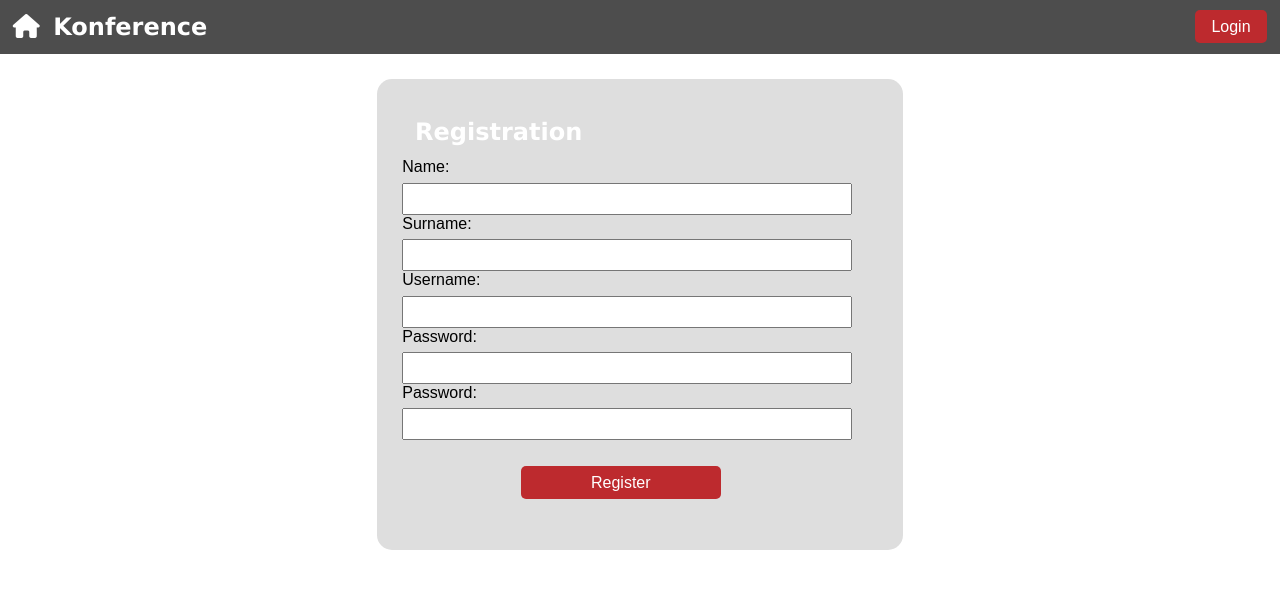
After one commit to jakub-34/IIS, a PHP site: page /register.html in a window 1280 px wide. The commit adds this page. Shown: the top 589 px of the page. Run offline with PHP 8.4, Linux system fonts and the light colour scheme.

Commit message:
login a registracia

```diff
--- /dev/null
+++ b/register.html
@@ -0,0 +1,112 @@
+<!DOCTYPE html>
+<html lang="cs">
+<head>
+    <meta charset="UTF-8">
+    <meta name="viewport" content="width=device-width, initial-scale=1.0">
+    <title>Registrace</title>
+    <link rel="stylesheet" href="style.css">
+    <link rel="stylesheet" href="https://cdnjs.cloudflare.com/ajax/libs/font-awesome/6.0.0-beta3/css/all.min.css">
+    <style>
+        /* Red border for wrong data */
+        .error-border {
+            border: 2px solid red;
+        }
+    </style>
+</head>
+<body>
+
+    <div class="header-container">
+        <h2 style="float: left;">
+            <a href="index.php" style="text-decoration: none; color: inherit;">
+                <i class="fas fa-home" style="margin-right: 5px;"></i>
+                Konference
+            </a>
+        </h2>
+        <a href="login.html" class="login-button">Login</a>
+    </div>
+
+    <div class="body">
+        <form action="register.php" method="POST" onsubmit="return validateForm()" style="max-width: 450px; margin: auto; padding: 2vw 4vw 4vw 2vw; background-color: #DEDEDE; border-radius: 15px;">
+            <h2>Registration</h2>
+            <label for="name">Name:</label>
+            <input type="text" id="name" name="name" required style="width: 100%; padding: 1vw; margin-top: 0.5vw; box-sizing: border-box; height: 2.5vw;">
+
+            <label for="lastname">Surname:</label>
+            <input type="text" id="lastname" name="lastname" required style="width: 100%; padding: 1vw; margin-top: 0.5vw; box-sizing: border-box; height: 2.5vw;">
+
+            <label for="username">Username:</label>
+            <input type="text" id="username" name="username" required style="width: 100%; padding: 1vw; margin-top: 0.5vw; box-sizing: border-box; height: 2.5vw;" oninput="checkUsername()">
+            <p id="usernameError" style="color: red; display: none;">Username already exists</p>
+
+            <label for="password">Password:</label>
+            <input type="password" id="password" name="password" required style="width: 100%; padding: 1vw; margin-top: 0.5vw; box-sizing: border-box; height: 2.5vw;">
+
+            <label for="confirm_password">Password:</label>
+            <input type="password" id="confirm_password" name="confirm_password" required style="width: 100%; padding: 1vw; margin-top: 0.5vw; box-sizing: border-box; height: 2.5vw;">
+
+            <div style="display: flex; justify-content: center; margin-top: 2vw;">
+                <button type="submit" class="login-button" style="width: 100%; max-width: 200px;">Register</button>
+            </div>
+        </form>
+    </div>
+
+    <script>
+        // Check if passwords match and username is unique
+        function validateForm() {
+            const password = document.getElementById('password').value;
+            const confirmPassword = document.getElementById('confirm_password');
+            const username = document.getElementById('username');
+            const usernameError = document.getElementById('usernameError');
+
+            // Resets error borders
+            confirmPassword.classList.remove('error-border');
+            username.classList.remove('error-border');
+
+            // Check if passwords match
+            if (password !== confirmPassword.value) {
+                confirmPassword.classList.add('error-border');
+                alert('Passwords do not match');
+                return false;
+            }
+
+            // Check if username already exists
+            if (usernameError.style.display === 'block') {
+                username.classList.add('error-border');
+                alert('Username already exists');
+                return false;
+            }
+
+            return true;
+        }
+
+        // AJAX check if username already exists
+        function checkUsername() {
+            const username = document.getElementById('username').value;
+            const usernameError = document.getElementById('usernameError');
+            const usernameField = document.getElementById('username');
+
+            // Hide error message and reset border if username is empty
+            if (username === '') {
+                usernameError.style.display = 'none';
+                usernameField.classList.remove('error-border');
+                return;
+            }
+
+            // Call AJAX request
+            fetch(`check_username.php?username=${encodeURIComponent(username)}`)
+                .then(response => response.json())
+                .then(data => {
+                    if (data.exists) {
+                        usernameError.style.display = 'block';
+                        usernameField.classList.add('error-border');
+                    } else {
+                        usernameError.style.display = 'none';
+                        usernameField.classList.remove('error-border');
+                    }
+                })
+                .catch(error => console.error('Chyba při kontrole uživatelského jména:', error));
+        }
+    </script>
+
+</body>
+</html>
```
Also changed, not shown: check_username.php (added, +21 -0 lines), db_config.php (added, +18 -0 lines), index.php (renamed from index.html, +14 -7 lines), login.html (added, +42 -0 lines), login.php (added, +35 -0 lines), logout.php (added, +7 -0 lines), register.php (added, +34 -0 lines).
